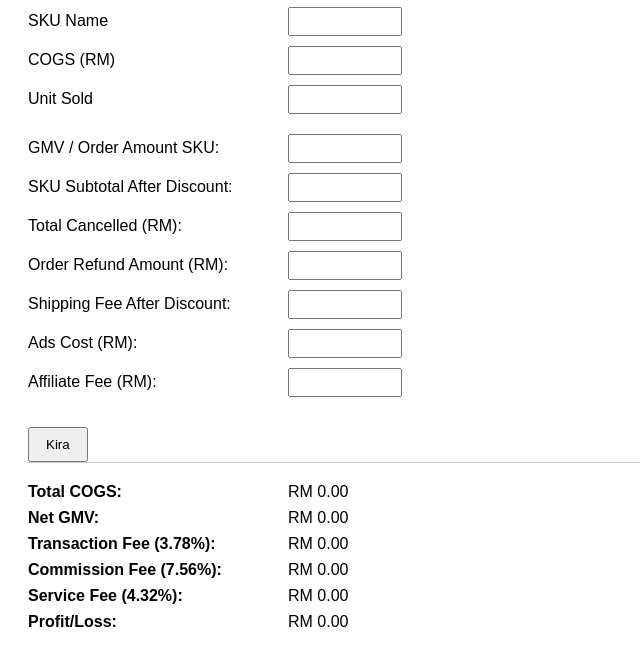
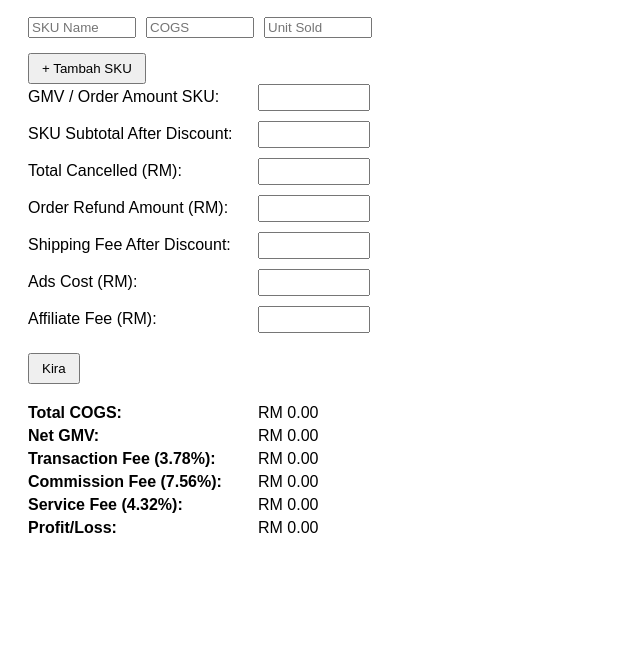
Before and after one commit to sepulohsen/Tiktok-Profit-Calculator-, a plain HTML site: page index.html in a window 1280 px wide. Both pictures are taken after a click on the button "Kira". Shown: the part 79-744 px from the top of the page, without its empty margins (0-640 px from the left). Drawn offline with Linux system fonts and the light colour scheme.

Commit message:
Update index.html

```diff
--- a/index.html
+++ b/index.html
@@ -9,9 +9,6 @@
       padding: 20px;
     }
     h2 {
-      margin-bottom: 10px;
-    }
-    .section {
       margin-bottom: 20px;
     }
     .row {
@@ -20,37 +17,38 @@
       margin-bottom: 10px;
     }
     .row label {
-      width: 260px;
+      width: 230px;
     }
     .row input {
       width: 100px;
-      padding: 5px;
+      padding: 4px;
     }
-    .sku-table input {
+    .sku-row {
+      display: flex;
+      gap: 10px;
+      margin-bottom: 5px;
+    }
+    .sku-row input {
       width: 100px;
-      padding: 5px;
     }
     .output-section {
       display: none;
-      border-top: 1px solid #ccc;
-      padding-top: 20px;
+      margin-top: 20px;
     }
     .output-row {
       display: flex;
-      align-items: center;
-      margin-bottom: 8px;
+      margin-bottom: 5px;
     }
     .output-row label {
-      width: 260px;
+      width: 230px;
       font-weight: bold;
     }
     .output-row span {
       width: 100px;
-      display: inline-block;
     }
     button {
+      padding: 6px 12px;
       margin-top: 10px;
-      padding: 8px 16px;
     }
   </style>
 </head>
@@ -58,21 +56,17 @@
 
   <h2>TikTok GMV Profit Calculator (v3)</h2>
 
-  <div class="section sku-table">
-    <div class="row">
-      <label>SKU Name</label>
-      <input type="text" id="skuName">
-    </div>
-    <div class="row">
-      <label>COGS (RM)</label>
-      <input type="number" id="cogs" step="0.01">
-    </div>
-    <div class="row">
-      <label>Unit Sold</label>
-      <input type="number" id="unitSold">
+  <!-- SKU Input -->
+  <div id="sku-container">
+    <div class="sku-row">
+      <input type="text" placeholder="SKU Name" class="sku-name">
+      <input type="number" placeholder="COGS" class="sku-cogs">
+      <input type="number" placeholder="Unit Sold" class="sku-sold">
     </div>
   </div>
+  <button onclick="addSKU()">+ Tambah SKU</button>
 
+  <!-- Input Section -->
   <div class="section">
     <div class="row"><label>GMV / Order Amount SKU:</label><input type="number" id="gmv" step="0.01"></div>
     <div class="row"><label>SKU Subtotal After Discount:</label><input type="number" id="subtotal" step="0.01"></div>
@@ -85,6 +79,7 @@
 
   <button onclick="calculate()">Kira</button>
 
+  <!-- Output -->
   <div id="output" class="output-section">
     <div class="output-row"><label>Total COGS:</label><span id="totalCogs">RM 0.00</span></div>
     <div class="output-row"><label>Net GMV:</label><span id="netGMV">RM 0.00</span></div>
@@ -95,9 +90,28 @@
   </div>
 
   <script>
+    function addSKU() {
+      const container = document.getElementById('sku-container');
+      const row = document.createElement('div');
+      row.className = 'sku-row';
+      row.innerHTML = `
+        <input type="text" placeholder="SKU Name" class="sku-name">
+        <input type="number" placeholder="COGS" class="sku-cogs">
+        <input type="number" placeholder="Unit Sold" class="sku-sold">
+      `;
+      container.appendChild(row);
+    }
+
     function calculate() {
-      const cogs = parseFloat(document.getElementById('cogs').value) || 0;
-      const unitSold = parseFloat(document.getElementById('unitSold').value) || 0;
+      const cogsInputs = document.querySelectorAll('.sku-cogs');
+      const soldInputs = document.querySelectorAll('.sku-sold');
+      let totalCogs = 0;
+      for (let i = 0; i < cogsInputs.length; i++) {
+        const cogs = parseFloat(cogsInputs[i].value) || 0;
+        const sold = parseFloat(soldInputs[i].value) || 0;
+        totalCogs += cogs * sold;
+      }
+
       const gmv = parseFloat(document.getElementById('gmv').value) || 0;
       const subtotal = parseFloat(document.getElementById('subtotal').value) || 0;
       const cancelled = parseFloat(document.getElementById('cancelled').value) || 0;
@@ -106,7 +120,6 @@
       const adsCost = parseFloat(document.getElementById('adsCost').value) || 0;
       const affiliateFee = parseFloat(document.getElementById('affiliateFee').value) || 0;
 
-      const totalCogs = cogs * unitSold;
       const netGMV = gmv - shippingFee - cancelled;
       const transactionFee = 0.0378 * (gmv - cancelled);
       const commissionFee = 0.0756 * (subtotal - refund);
```
